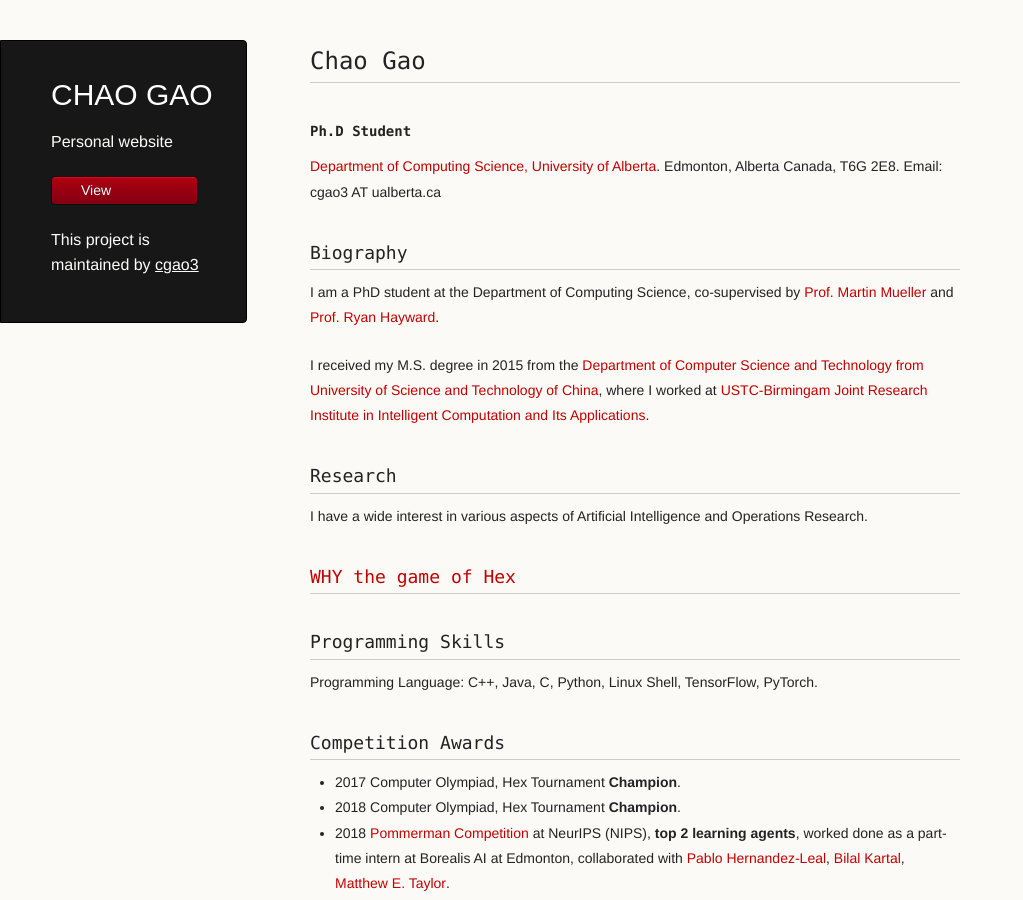
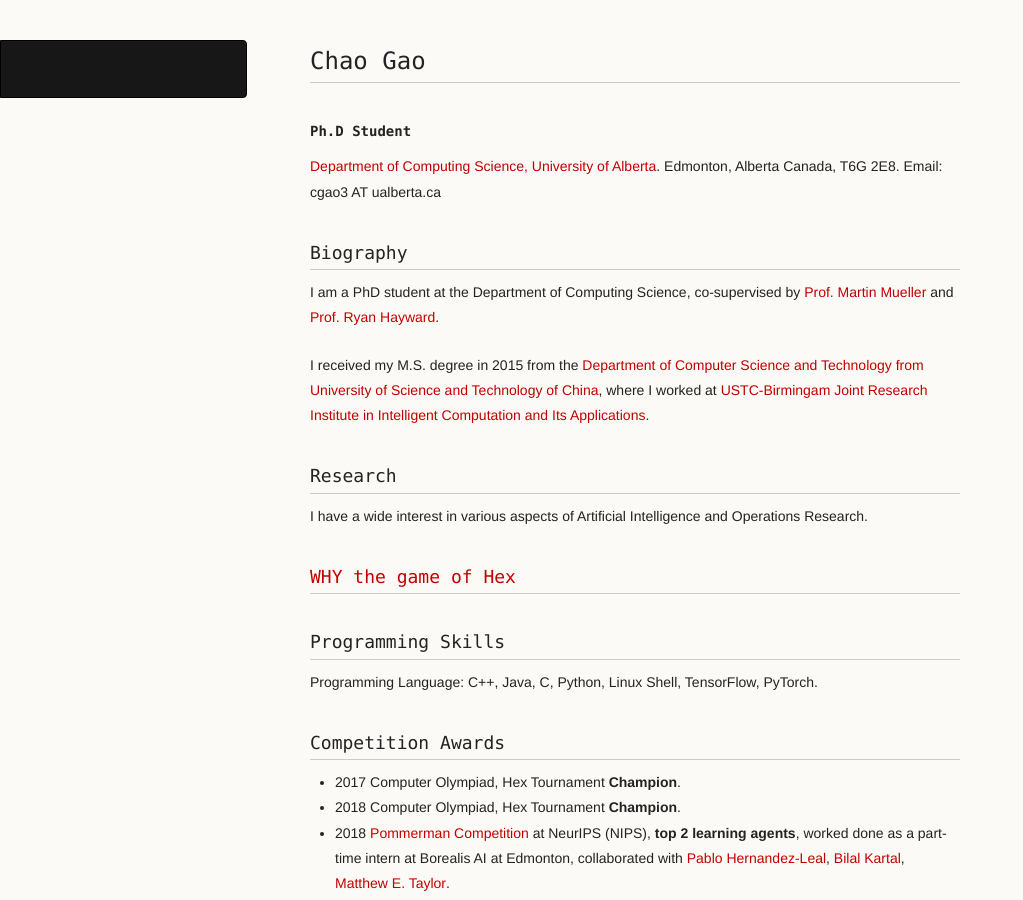
Before and after one commit to cgao3/cgao3-old.github.io, a Jekyll site: the page built from index.md, in a window 1280 px wide and 900 px high. Shown: the whole window, without its empty margins (0-1023 px from the left). Built offline with Jekyll 4.4.1, drawn with Linux system fonts in a browser that asks for light colours; our own code applies the rules of GitHub Pages for plain Markdown files; a script that is not in the unit is left out.

Commit message:
Update default.html

```diff
--- a/_layouts/default.html
+++ b/_layouts/default.html
@@ -15,26 +15,7 @@
   <body>
     <div class="wrapper">
       <header>
-        <h1 class="header">{{ site.title | default: site.github.repository_name }}</h1>
-        <p class="header">{{ site.description | default: site.github.project_tagline }}</p>
 
-        <ul>
-          {% if site.show_downloads %}
-            <li class="download"><a class="buttons" href="{{ site.github.zip_url }}">Download ZIP</a></li>
-            <li class="download"><a class="buttons" href="{{ site.github.tar_url }}">Download TAR</a></li>
-          {% endif %}
-          <li><a class="buttons" href="#">View</a></li>
-        </ul>
-
-        {% if site.github.is_project_page %}
-          <p class="header">This project is maintained by <a class="header name" href="{{ site.github.owner_url }}">{{ site.github.owner_name }}</a></p>
-        {% endif %}
-
-        {% if site.github.is_user_page %}
-          <ul>
-            <li><a class="buttons" href="{{ site.github.owner_url }}">My Profile</a></li>
-          </ul>
-        {% endif %}
       </header>
 
       <section>
```
